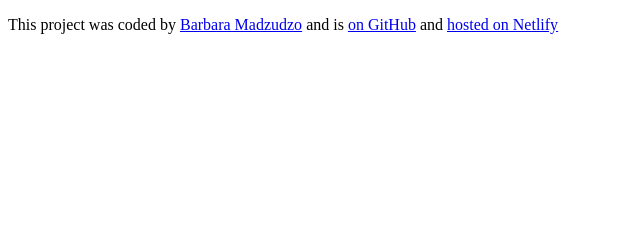
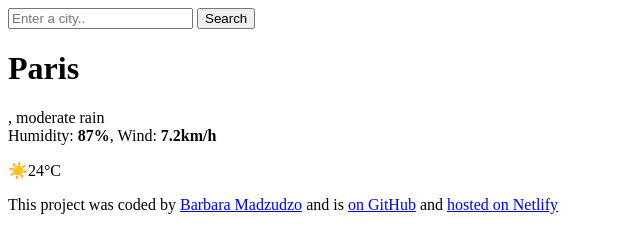
Before and after one commit to Ms-Be/new-weather-app, a plain HTML site: page index.html in a window 1280 px wide. Shown: the whole page, without its empty margins (0-640 px from the left). Drawn offline with Linux system fonts and the light colour scheme.

Commit message:
updated index .html

```diff
--- a/index.html
+++ b/index.html
@@ -6,6 +6,29 @@
     <title>Weather App</title>
 </head>
 <body>
+<div class="weather-app">
+    <header>
+        <form id="search-form">
+            <input type="search" placeholder="Enter a city.." required class="search-input" id="search-input" />
+            <input type="submit" value="Search" class="search-button" />
+        </form>
+    </header>
+    <main>
+        <div class="current-weather">
+            <div>
+                <h1 class="current-city" id="current-city">Paris</h1>
+                <p class="current-details">
+                    <span id="current-date"></span>, moderate rain <br />
+                    Humidity: <strong>87%</strong>, Wind: <strong>7.2km/h</strong>
+                </p>
+            </div>
+            <div class="current-temperature">
+                <span class="current-temperature-icon">☀️</span><span class="current-temperature-value"
+                    id="current-temperature">24</span><span class="current-temperature-unit">°C</span>
+            </div>
+        </div>
+    </main>
+
 
 <footer>
     <p>
```
